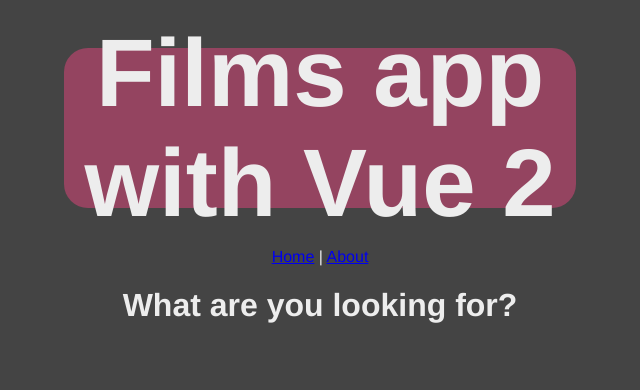
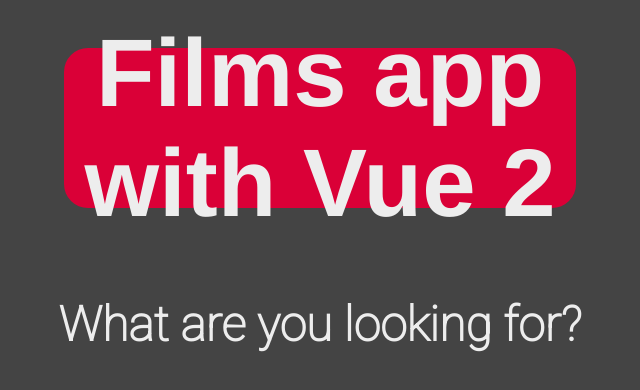
Before and after one commit to SantinoCastagno/films-app-with-vue2, a Vue app: page /#/ in a window 1280 px wide. Shown: the top 390 px of the page, without its empty margins (328-968 px from the left). Built offline with nearby package versions, Linux system fonts and the light colour scheme; a web font is replaced by a local one.

Commit message:
Add new button

```diff
--- a/src/App.vue
+++ b/src/App.vue
@@ -2,10 +2,6 @@
   <div id="app">
     <div class="header">
       <h1>Films app with Vue 2</h1>
-    </div>
-    <div id="nav">
-      <router-link to="/">Home</router-link> |
-      <router-link to="/about">About</router-link>
     </div>
     <router-view />
   </div>
@@ -33,8 +29,6 @@
   height: 100vh;
   background: #444444;
   color: #ededed;
-
-
 }
 
 #app {
@@ -48,7 +42,7 @@
   display: flex;
   justify-content: center;
   align-items: center;
-  background: #944460;
+  background: #DA0037;
   font-size: 3rem;
   text-align: center;
   width: 40vw;
--- a/src/views/Home.vue
+++ b/src/views/Home.vue
@@ -1,6 +1,6 @@
 <template>
   <div>
-    <h1>What are you looking for?</h1>
+    <h3>What are you looking for?</h3>
   </div>
 </template>
 
@@ -10,3 +10,13 @@
   components: {},
 };
 </script>
+
+<style scoped>
+@import url("https://fonts.googleapis.com/css2?family=Josefin+Sans:wght@100&display=swap");
+@import url("https://fonts.googleapis.com/css2?family=Roboto:wght@100&display=swap");
+
+h3 {
+  font-size: 3rem;
+  font-family: "Roboto", "Jorefin Sans", sans-serif;
+}
+</style>
```
Also changed, not shown: src/components/Button.vue (added, +16 -0 lines).
